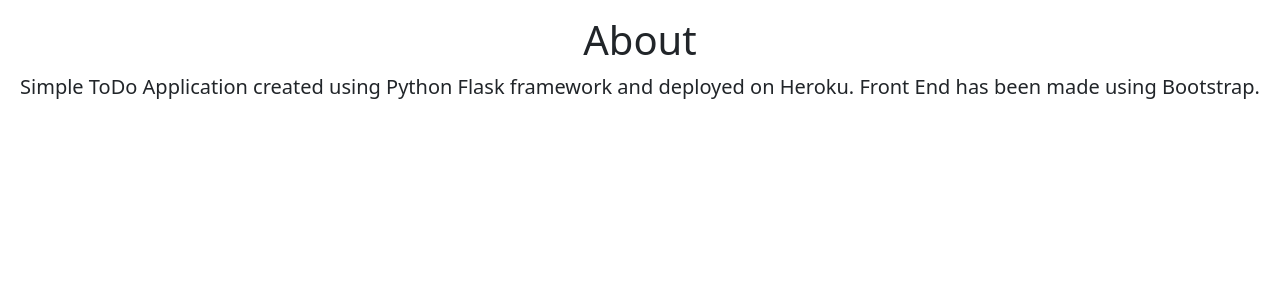
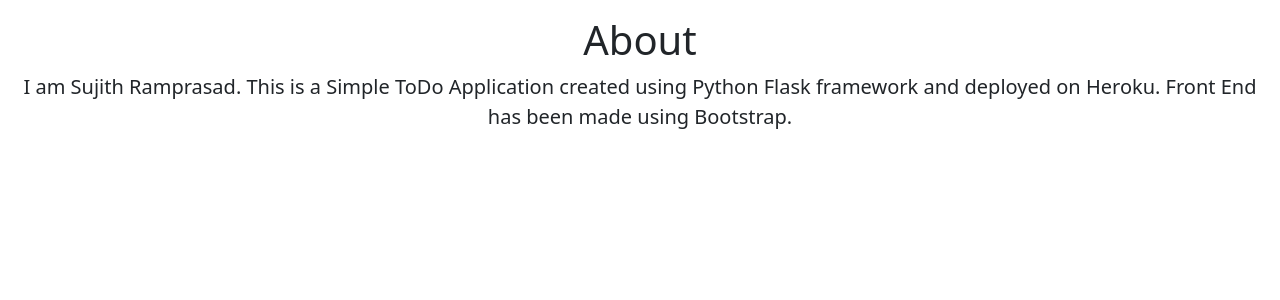
Before and after one commit to Sujithrt/ToDo-App, a Flask app: page /about in a window 1280 px wide. Shown: the part 56-356 px from the top of the page. Run offline with Flask 2, Linux system fonts and the light colour scheme.

Commit message:
About section edited

```diff
--- a/templates/about.html
+++ b/templates/about.html
@@ -4,7 +4,7 @@
 <div class="cover-container d-flex h-500 p-3 mx-auto flex-column text-center">
 <main role="main" class="inner cover">
     <h1 class="cover-heading">About</h1>
-    <p class="lead">Simple ToDo Application created using Python Flask framework and deployed on Heroku. Front End has been made using Bootstrap.</p>
+    <p class="lead">I am Sujith Ramprasad. This is a Simple ToDo Application created using Python Flask framework and deployed on Heroku. Front End has been made using Bootstrap.</p>
   </main>
 </div>
 <!-- Optional JavaScript; choose one of the two! -->
```
